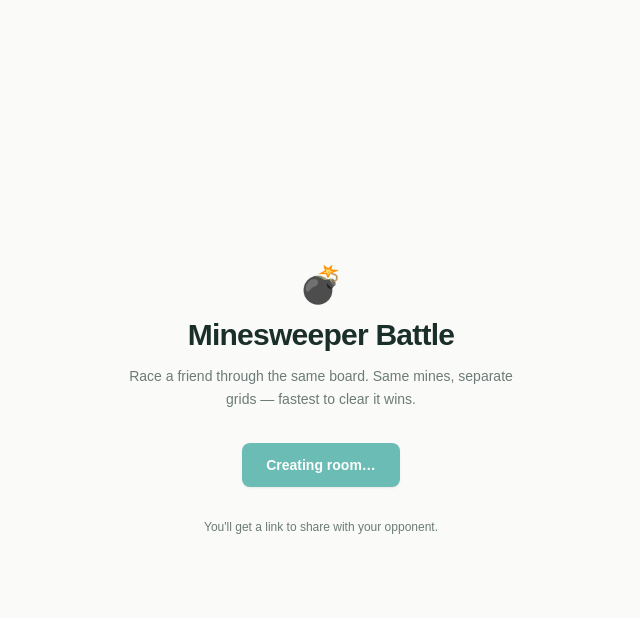
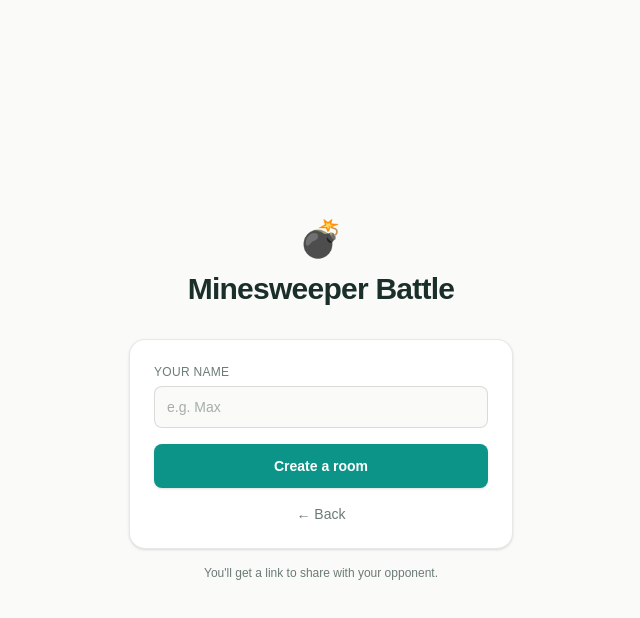
Before and after one commit to maximillianroach/BattleSweeper, a Next.js app: page / in a window 1280 px wide. Both pictures are taken after a click on the button "Create a room". Shown: the top 618 px of the page, without its empty margins (319-959 px from the left). Built offline with nearby package versions, Linux system fonts and the light colour scheme; no server answers.

Commit message:
Add difficulties and better joining (with validation)

```diff
--- a/src/app/page.tsx
+++ b/src/app/page.tsx
@@ -7,6 +7,11 @@ export default function LandingPage() {
   const socketRef = useRef<Socket | null>(null);
   const router = useRouter();
   const [creating, setCreating] = useState(false);
+  const [joining, setJoining] = useState(false);
+  const [mode, setMode] = useState<"choose" | "create" | "join">("choose");
+  const [name, setName] = useState<string>("");
+  const [code, setCode] = useState<string>("");
+  const [error, setError] = useState<string>("");
 
   useEffect(() => {
     const socket = io("http://localhost:4000");
@@ -20,42 +25,185 @@ export default function LandingPage() {
       router.push(`/play/${payload.roomID}`);
     });
 
+    socket.on(
+      "try-to-join-message",
+      (payload: { message: boolean; code: string }) => {
+        if (payload.message) {
+          router.push(`/play/${payload.code.toUpperCase()}`);
+        } else {
+          setJoining(false);
+          setError(
+            "That room code doesn't exist. Double-check it and try again.",
+          );
+        }
+      },
+    );
+
     return () => {
       socket.disconnect();
     };
   }, [router]);
+
+  const chooseCreateRoomClick = () => {
+    setMode("create");
+  };
+
+  const chooseJoinRoomClick = () => {
+    setMode("join");
+  };
 
   const createRoomClick = () => {
     setCreating(true);
     socketRef.current?.emit("create-room");
   };
 
+  const joinRoomClick = () => {
+    if (!code) return;
+    setError(""); // clear any old error when re-trying
+    setJoining(true);
+    socketRef.current?.emit("try-to-join", { code: code });
+  };
+
+  const backToChoose = () => {
+    setMode("choose");
+    setCreating(false);
+    setJoining(false);
+    setError("");
+  };
+
   return (
     <main className="flex min-h-screen items-center justify-center bg-paper px-6 text-ink">
-      <div className="flex w-full max-w-md flex-col items-center gap-8 text-center">
-        {/* Wordmark */}
-        <div className="flex flex-col items-center gap-3">
+      <div className="w-full max-w-sm">
+        {/* Wordmark — shown on every view for consistency */}
+        <div className="mb-8 flex flex-col items-center gap-3 text-center">
           <span className="text-4xl">💣</span>
           <h1 className="text-3xl font-semibold tracking-tight">
             Minesweeper Battle
           </h1>
-          <p className="max-w-sm text-sm leading-relaxed text-muted">
+          {mode === "choose" && (
+            <p className="max-w-xs text-sm leading-relaxed text-muted">
               Race a friend through the same board. Same mines, separate grids —
               fastest to clear it wins.
             </p>
+          )}
         </div>
 
-        {/* Create room */}
+        {/* Card */}
+        <div className="rounded-2xl border border-ink/10 bg-surface p-6 shadow-sm">
+          {mode === "choose" && (
+            <div className="flex flex-col gap-3">
+              <button
+                onClick={chooseCreateRoomClick}
+                className="w-full rounded-lg bg-accent px-6 py-3 text-sm font-semibold text-white shadow-sm transition hover:bg-accent/90 active:scale-[0.98]"
+              >
+                Create a room
+              </button>
+              <button
+                onClick={chooseJoinRoomClick}
+                className="w-full rounded-lg border border-ink/15 bg-transparent px-6 py-3 text-sm font-semibold text-ink transition hover:bg-ink/5 active:scale-[0.98]"
+              >
+                Join a room
+              </button>
+            </div>
+          )}
+
+          {mode === "create" && (
+            <div className="flex flex-col gap-4">
+              <div className="flex flex-col gap-1.5">
+                <label className="text-xs font-medium uppercase tracking-wide text-muted">
+                  Your name
+                </label>
+                <input
+                  value={name}
+                  onChange={(e) => setName(e.target.value)}
+                  placeholder="e.g. Max"
+                  className="rounded-lg border border-ink/15 bg-paper px-3 py-2.5 text-sm text-ink outline-none transition placeholder:text-muted/60 focus:border-accent focus:ring-2 focus:ring-accent/20"
+                />
+              </div>
+
               <button
                 onClick={createRoomClick}
                 disabled={creating}
-          className="rounded-lg bg-accent px-6 py-3 text-sm font-semibold text-white shadow-sm transition hover:bg-accent/90 active:scale-[0.98] disabled:opacity-60"
+                className="w-full rounded-lg bg-accent px-6 py-3 text-sm font-semibold text-white shadow-sm transition hover:bg-accent/90 active:scale-[0.98] disabled:opacity-60"
               >
                 {creating ? "Creating room…" : "Create a room"}
               </button>
 
-        <p className="text-xs text-muted">
-          You&apos;ll get a link to share with your opponent.
+              <button
+                onClick={backToChoose}
+                className="text-sm font-medium text-muted transition hover:text-ink"
+              >
+                ← Back
+              </button>
+            </div>
+          )}
+
+          {mode === "join" && (
+            <div className="flex flex-col gap-4">
+              <div className="flex flex-col gap-1.5">
+                <label className="text-xs font-medium uppercase tracking-wide text-muted">
+                  Your name
+                </label>
+                <input
+                  value={name}
+                  onChange={(e) => setName(e.target.value)}
+                  placeholder="e.g. Max"
+                  className="rounded-lg border border-ink/15 bg-paper px-3 py-2.5 text-sm text-ink outline-none transition placeholder:text-muted/60 focus:border-accent focus:ring-2 focus:ring-accent/20"
+                />
+              </div>
+              <div className="flex flex-col gap-1.5">
+                <label className="text-xs font-medium uppercase tracking-wide text-muted">
+                  Room code
+                </label>
+                <input
+                  value={code}
+                  onChange={(e) => {
+                    setCode(e.target.value.toUpperCase());
+                    if (error) setError("");
+                  }}
+                  placeholder="e.g. AB12CD"
+                  maxLength={6}
+                  aria-invalid={error ? true : false}
+                  className={`rounded-lg border bg-paper px-3 py-2.5 font-mono text-sm uppercase tracking-widest text-ink outline-none transition placeholder:font-sans placeholder:tracking-normal placeholder:text-muted/60 focus:ring-2 ${
+                    error
+                      ? "border-rose-400 focus:border-rose-400 focus:ring-rose-200"
+                      : "border-ink/15 focus:border-accent focus:ring-accent/20"
+                  }`}
+                />
+              </div>
+
+              {error && (
+                <div
+                  role="alert"
+                  className="flex items-start gap-2 rounded-lg border border-rose-200 bg-rose-50 px-3 py-2.5 text-sm text-rose-700"
+                >
+                  <span className="mt-px text-base leading-none">⚠️</span>
+                  <span>{error}</span>
+                </div>
+              )}
+
+              <button
+                onClick={joinRoomClick}
+                disabled={joining || code.length === 0}
+                className="w-full rounded-lg bg-accent px-6 py-3 text-sm font-semibold text-white shadow-sm transition hover:bg-accent/90 active:scale-[0.98] disabled:opacity-60"
+              >
+                {joining ? "Joining room…" : "Join room"}
+              </button>
+              <button
+                onClick={backToChoose}
+                className="text-sm font-medium text-muted transition hover:text-ink"
+              >
+                ← Back
+              </button>
+            </div>
+          )}
+        </div>
+
+        {/* Helper caption under the card */}
+        <p className="mt-4 text-center text-xs text-muted">
+          {mode === "join"
+            ? "Get a code from a friend to join their room."
+            : "You'll get a link to share with your opponent."}
         </p>
       </div>
     </main>
--- a/src/app/play/[roomID]/page.tsx
+++ b/src/app/play/[roomID]/page.tsx
@@ -6,6 +6,10 @@ import { useParams } from "next/navigation";
 type PlayerStatus = "playing" | "eliminated" | "won";
 
 type RoomStatus = "waiting" | "playing" | "finished";
+
+type Difficulty = "easy" | "medium" | "hard";
+
+const difficulties: Difficulty[] = ["easy", "medium", "hard"];
 
 type SafeCell = {
   revealed: boolean;
@@ -217,6 +221,7 @@ export default function GameRoom() {
   const [players, setPlayers] = useState<PlayerInfo[]>([]);
   const [hostID, setHostID] = useState<string | null>(null);
   const [roomStatus, setRoomStatus] = useState<RoomStatus>("waiting");
+  const [difficulty, setDifficulty] = useState<Difficulty>("easy");
   const [safeStartCell, setSafeStartCell] = useState<{
     row: number;
     col: number;
@@ -269,6 +274,10 @@ export default function GameRoom() {
       },
     );
 
+    socket.on("change-difficulty", (payload: { difficulty: Difficulty }) => {
+      setDifficulty(payload.difficulty);
+    });
+
     return () => {
       socket.disconnect();
     };
@@ -297,6 +306,10 @@ export default function GameRoom() {
 
   const hostStartGameClick = () => {
     socketRef.current?.emit("start-game", { roomID });
+  };
+
+  const pickDifficulty = (d: Difficulty) => {
+    socketRef.current?.emit("set-difficulty", { difficulty: d });
   };
 
   return (
@@ -397,6 +410,40 @@ export default function GameRoom() {
                 Start game
               </button>
             )}
+
+            {/* Difficulty control for host */}
+            {isHost &&
+              (roomStatus === "waiting" || roomStatus === "finished") && (
+                <div className="flex gap-2">
+                  {difficulties.map((d) => {
+                    const isSelected = difficulty === d;
+                    return (
+                      <button
+                        key={d}
+                        onClick={() => pickDifficulty(d)}
+                        className={
+                          isSelected
+                            ? "rounded-lg bg-accent px-4 py-2 text-sm font-semibold text-white shadow-sm"
+                            : "rounded-lg bg-ink/5 px-4 py-2 text-sm font-medium text-ink transition hover:bg-ink/10"
+                        }
+                      >
+                        {d.charAt(0).toUpperCase() + d.slice(1)}
+                      </button>
+                    );
+                  })}
+                </div>
+              )}
+
+            {/* Displays Difficulty for non-hosts */}
+            {!isHost && (
+              <p className="text-sm text-muted">
+                Difficulty:{" "}
+                <span className="font-medium text-ink">
+                  {difficulty.charAt(0).toUpperCase() + difficulty.slice(1)}
+                </span>
+              </p>
+            )}
+
             {isHost && roomStatus === "finished" && (
               <button
                 onClick={hostStartGameClick}
```
Also changed, not shown: 2 other files (tests, documents, lock files or other folders). Lines whose indentation alone changed are shown as unchanged.
